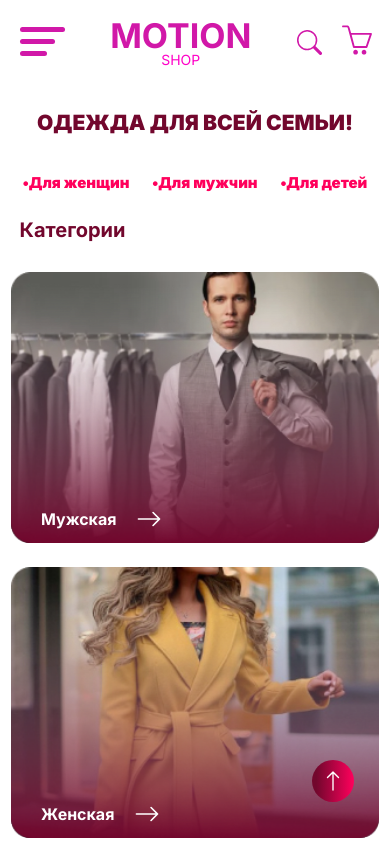
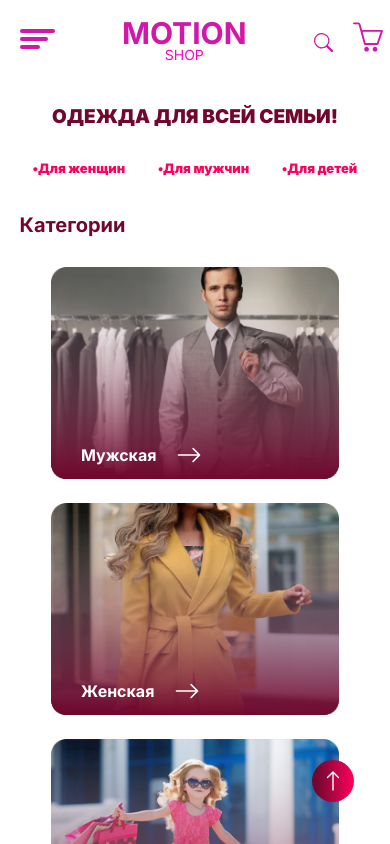
Before and after one commit to urmat02dev/motion-shop, a React (Create React App) app: page / in a window 390 px wide. Shown: the top 844 px of the page. Built offline with nearby package versions, Linux system fonts and the light colour scheme.

Commit message:
fix all (#31)

```diff
--- a/src/components/about/About.js
+++ b/src/components/about/About.js
@@ -41,7 +41,7 @@ const About = () => {
                                 <MdOutlineEmail className="email"/> <a href="#">Motionshop@gmail.com</a>
                             </div>
                             <div className="about--block__right--map">
-                                <BiMap className="icon"/><p>Кыргызстан Бишкек/Турция Станбул.</p>
+                                <BiMap className="icon"/><p>Кыргызстан Бишкек/Турция Стамбул.</p>
                             </div>
                             <div className="about--block__right--icon">
                                     <SlSocialInstagram className="about--block__right--icon__1"/>
--- a/src/components/about/About.scss
+++ b/src/components/about/About.scss
@@ -73,11 +73,6 @@
       }
     }
   }
-}
-
-
-@media (max-width: 1440px) {
-
 }
 
 @media (max-width: 1200px) {
@@ -222,9 +217,10 @@
           font-size: 28px;
         }
         p {
-          font-size: 18px;
+          font-size: 16px;
           width: 600px;
           padding: 0 20px;
+          line-height: 20px;
         }
       }
       &--block {
--- a/src/components/header/Header.scss
+++ b/src/components/header/Header.scss
@@ -14,7 +14,7 @@
     display: flex;
     align-items: center;
     justify-content: space-between;
-    height: 140px;
+    height: 190px;
 
     &--logo {
       h1 {
@@ -106,9 +106,8 @@
     height: 35px;
     margin-right: 35px;
   }
-  #header .header--search .search{
-    margin-left: -75px;
-
+  #header .header--search .search {
+    margin-left: -70px;
   }
 }
 
@@ -166,7 +165,7 @@
     margin-left: 20px;
 
     .burger-menu {
-      width: 95%;
+      width: 98%;
       display: flex;
       justify-content: space-between;
       align-items: center;
@@ -241,16 +240,16 @@
     height: 630px;
     background: #fff;
     z-index: 50;
-    transition: 1s;
-    animation: menu 2s alternate;
+    animation: menu 0.6s alternate;
     @keyframes menu {
       0% {
         left: -1000px;
       }
-      100%{
+      100% {
         left: 0;
       }
     }
+
     .burger-menu {
       margin-bottom: 50px;
       margin-top: 15px;
@@ -259,9 +258,8 @@
       display: flex;
       justify-content: space-between;
       align-items: center;
-      cursor: pointer;
+
       &--menu {
-
         &--one {
           width: 45px;
           background: #D118A8;
@@ -306,22 +304,11 @@
           color: #D118A8;
           font-size: 19px;
           margin-right: 20px;
-
         }
 
         .logo {
           color: #D118A8;
           font-size: 30px;
-        }
-
-      }
-      .basket-input{
-        position: absolute;
-        left: 10px;
-        input{
-          border: 1px solid #FF005C;
-          padding: 5px;
-
         }
       }
     }
@@ -493,25 +480,42 @@
 }
 
 @media (max-width: 576px) {
-  #burger-menu .burger-menu--icons .search{
-    font-size: 25px;
-  }
+
 }
 
 @media (max-width: 450px) {
-  #menu .burger-menu{
-    width: 87%;
-
-  }
 }
 
 @media (max-width: 414px) {
-  #burger-menu .burger-menu--title h1{
-    font-size: 34px;
-  }
-  #burger-menu .burger-menu{
-    width: 95%;
+  #burger-menu{
+    .burger-menu{
+      &--title{
+        h1{
+          font-size: 30px;
+        }
+      }
+      &--menu{
+        &--one{
+          width: 35px;
+          height: 4px;
+        }
+        &--two{
+          width: 28px;
+          height: 4px;
+          margin: 4px 0;
+        }
+        &--three{
+          width: 20px;
+          height: 4px;
+        }
+        &--icons{
+          .logo{
+            font-size: 25px;
 
+          }
+        }
+      }
+    }
   }
 }
 
@@ -522,10 +526,4 @@
 }
 
 @media (max-width: 320px) {
-  #burger-menu .burger-menu--title h1{
-    font-size: 27px;
-  }
-  #menu .burger-menu--title h1{
-    font-size: 30px;
-  }
 }
--- a/src/components/main-page/hero/Hero.js
+++ b/src/components/main-page/hero/Hero.js
@@ -22,6 +22,7 @@ const Hero = () => {
                             <Link to={"/woman"}>•Для мужчин</Link>
                             <Link to={"/kids"}>•Для детей</Link>
                         </div>
+
                     </div>
                 </div>
             </div>
--- a/src/components/main-page/hero/Hero.scss
+++ b/src/components/main-page/hero/Hero.scss
@@ -138,3 +138,23 @@
     }
   }
 }
+
+@media (max-width: 414px) {
+  #hero{
+    .hero{
+      .clothes{
+        &--text{
+          h1{
+              font-size: 19px;
+          }
+        }
+        .for{
+          a{
+            padding: 0;
+            font-size: 13px;
+          }
+        }
+      }
+    }
+  }
+}
--- a/src/components/main-page/main-page-categories/MainPageCategories.scss
+++ b/src/components/main-page/main-page-categories/MainPageCategories.scss
@@ -235,26 +235,19 @@
   }
 }
 
-
 @media (max-width: 400px) {
-  #block {
-    .block {
-
-    }
+  #block .block--categor__row--img {
+    width: 18rem;
+  }
+  #block .block--categor__row--arr img {
+    width: 18rem;
   }
 }
 
 @media (max-width: 375px) {
-  #block {
-    .block {
 
-    }
-  }
 }
 
 @media (max-width: 320px) {
-  #block {
-    .block {
-    }
-  }
+
 }
```
